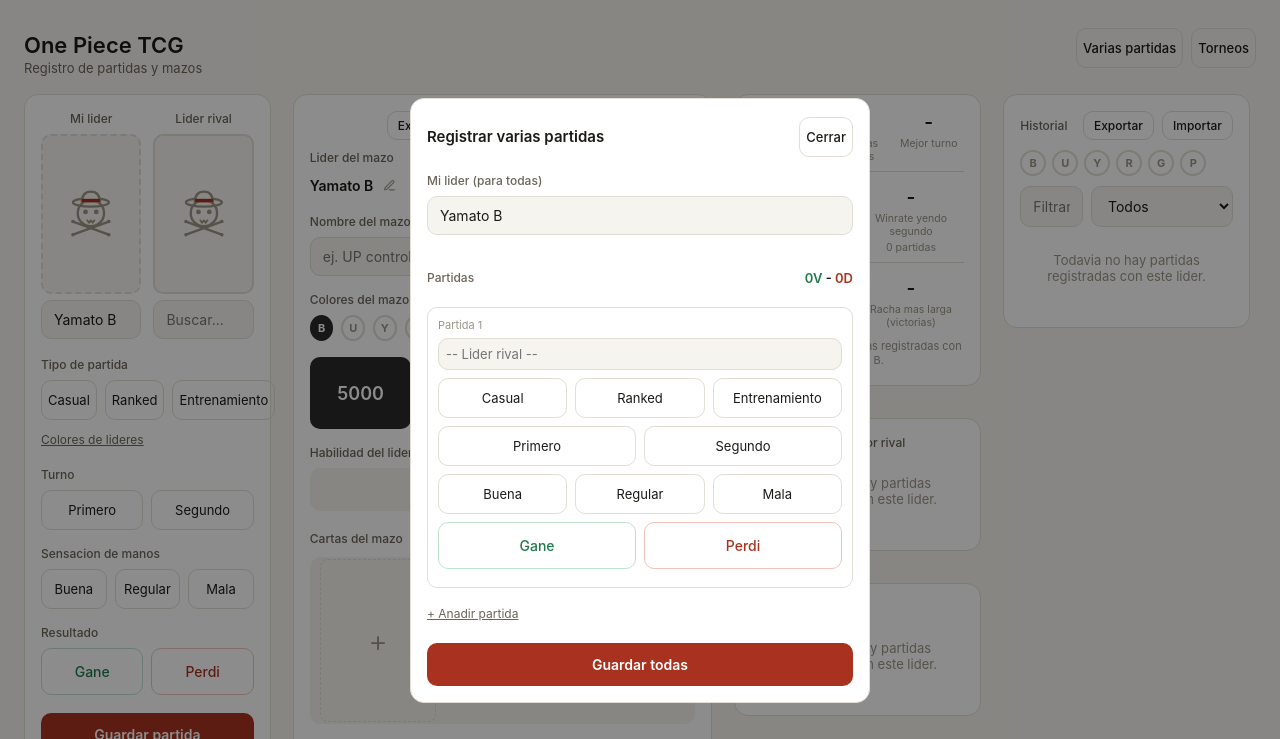
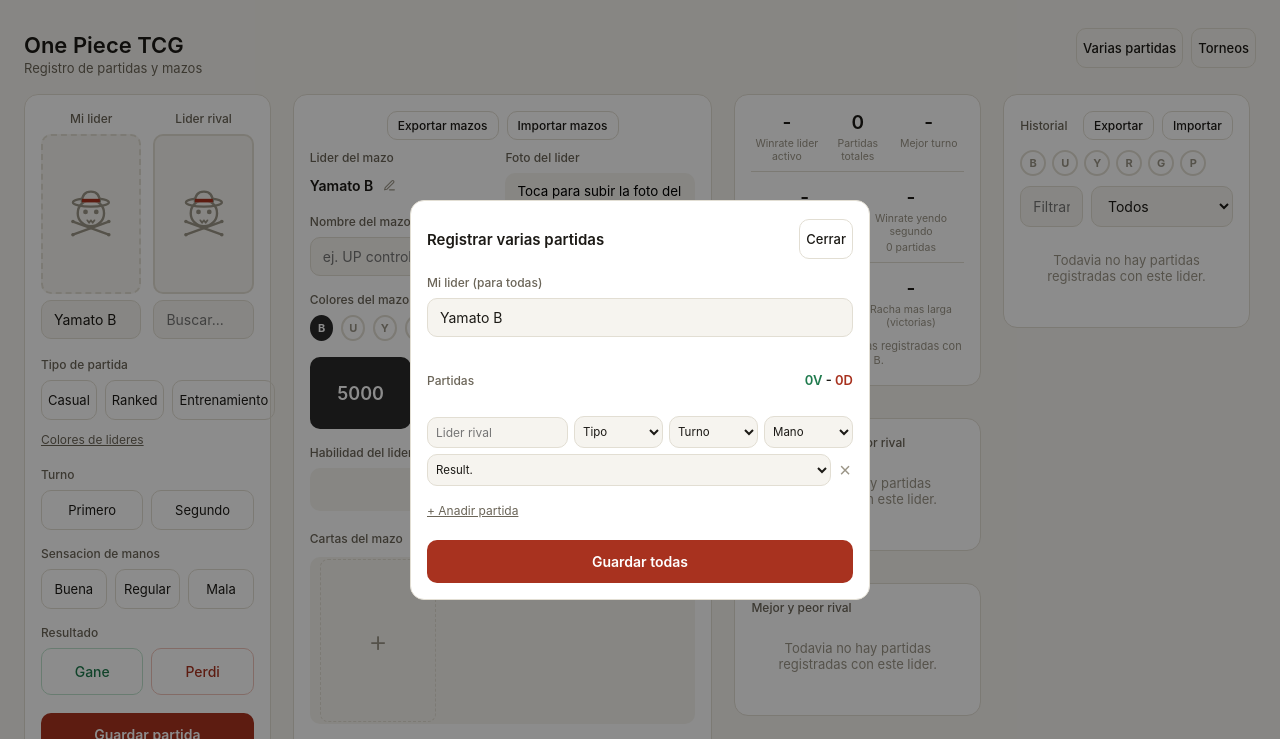
Before and after one commit to CristianMatias/one-piece-tcg-tracker, a plain HTML site: page preview/index.html in a window 1280 px wide. Both pictures are taken after a click on the button "Varias partidas". Shown: the top 739 px of the page. Drawn offline with Linux system fonts and the light colour scheme.

Commit message:
Actualizar preview: una linea por partida en 'Varias partidas'
Co-Authored-By: Claude Sonnet 5 <noreply@anthropic.com>
Claude-Session: https://claude.ai/code/session_01CTq3oPbupE5aQeE8hnkxdm

```diff
--- a/preview/index.html
+++ b/preview/index.html
@@ -566,6 +566,39 @@
     font-family: inherit;
   }
   .select:focus { outline: none; border-color: var(--accent); }
+  .bulk-match-row {
+    display: flex;
+    align-items: center;
+    gap: 6px;
+    padding: 7px 0;
+    border-bottom: 1px solid var(--border);
+    flex-wrap: wrap;
+  }
+  .bulk-match-row:last-child { border-bottom: none; }
+  .bulk-match-rival { flex: 1 1 130px; min-width: 110px; }
+  .bulk-match-mini-select {
+    flex: 1 1 78px;
+    min-width: 70px;
+    padding: 7px 4px;
+    border-radius: var(--radius);
+    border: 1.5px solid var(--border);
+    background: var(--bg);
+    color: var(--text);
+    font-size: 11.5px;
+    font-family: inherit;
+  }
+  .bulk-match-mini-select:focus { outline: none; border-color: var(--accent); }
+  .bulk-match-del {
+    flex: 0 0 auto;
+    background: none;
+    border: none;
+    color: var(--text-muted);
+    font-size: 20px;
+    line-height: 1;
+    cursor: pointer;
+    padding: 0 2px;
+  }
+  .bulk-match-del:hover { color: var(--danger); }
   .modal-overlay {
     display: none;
     position: fixed;
@@ -3496,64 +3529,60 @@ function renderBulkMatchesTally() {
   bulkMatchesTallyEl.innerHTML = '<span style="color:var(--success);">' + t.wins + 'V</span> - <span style="color:var(--danger);">' + t.losses + 'D</span>';
 }
 
-function bulkMatchButtonGroup(row, field, options, groupClass) {
-  const wrap = document.createElement('div');
-  wrap.className = groupClass;
-  wrap.style.marginBottom = '8px';
-  options.forEach(opt => {
-    const btn = document.createElement('button');
-    btn.type = 'button';
-    btn.className = opt.cls || 'btn';
-    if (row[field] === opt.value) btn.classList.add('selected');
-    btn.textContent = opt.label;
-    btn.addEventListener('click', () => {
-      row[field] = opt.value;
-      renderBulkMatchesRows();
-      if (field === 'resultado') renderBulkMatchesTally();
-    });
-    wrap.appendChild(btn);
-  });
-  return wrap;
-}
-
+const BULK_MATCH_FIELDS = [
+  { field: 'tipo', placeholder: 'Tipo', options: ['Casual', 'Ranked', 'Entrenamiento'] },
+  { field: 'turno', placeholder: 'Turno', options: ['Primero', 'Segundo'] },
+  { field: 'mano', placeholder: 'Mano', options: ['Buena', 'Regular', 'Mala'] },
+  { field: 'resultado', placeholder: 'Result.', options: [{ value: 'Victoria', label: 'Gane' }, { value: 'Derrota', label: 'Perdi' }] }
+];
+
+function bulkMatchMiniSelect(row, spec) {
+  const select = document.createElement('select');
+  select.className = 'bulk-match-mini-select';
+  const ph = document.createElement('option');
+  ph.value = '';
+  ph.textContent = spec.placeholder;
+  select.appendChild(ph);
+  spec.options.forEach(opt => {
+    const value = typeof opt === 'string' ? opt : opt.value;
+    const label = typeof opt === 'string' ? opt : opt.label;
+    const el = document.createElement('option');
+    el.value = value;
+    el.textContent = label;
+    select.appendChild(el);
+  });
+  select.value = row[spec.field] || '';
+  const recolor = () => {
+    select.style.color = spec.field !== 'resultado' ? '' : (row.resultado === 'Victoria' ? 'var(--success)' : row.resultado === 'Derrota' ? 'var(--danger)' : '');
+  };
+  recolor();
+  select.addEventListener('change', (e) => {
+    row[spec.field] = e.target.value;
+    recolor();
+    if (spec.field === 'resultado') renderBulkMatchesTally();
+  });
+  return select;
+}
+
+// Una linea por partida: lider rival (buscador) + 4 selects compactos +
+// quitar fila. Antes cada partida era una tarjeta con 4 grupos de botones
+// grandes (mucho scroll para unas pocas partidas); los selects ocupan una
+// sola linea y no hace falta volver a pintar la fila entera en cada cambio.
 function renderBulkMatchesRows() {
   document.querySelectorAll('.bulk-match-combo-dropdown').forEach(el => el.remove());
   bulkMatchesRowsEl.innerHTML = '';
   bulkMatchesRows.forEach((row, index) => {
-    const box = document.createElement('div');
-    box.className = 'torneo-round';
-
-    const top = document.createElement('div');
-    top.style.cssText = 'display:flex; justify-content:space-between; align-items:center; margin-bottom:6px;';
-    const label = document.createElement('p');
-    label.className = 'torneo-round-label';
-    label.style.margin = '0';
-    label.textContent = 'Partida ' + (index + 1);
-    top.appendChild(label);
-    if (bulkMatchesRows.length > 1) {
-      const delBtn = document.createElement('button');
-      delBtn.type = 'button';
-      delBtn.className = 'link-btn';
-      delBtn.style.cssText = 'color:var(--danger); font-size:11px; padding:0;';
-      delBtn.textContent = 'Quitar';
-      delBtn.addEventListener('click', () => {
-        bulkMatchesRows.splice(index, 1);
-        renderBulkMatchesRows();
-        renderBulkMatchesTally();
-      });
-      top.appendChild(delBtn);
-    }
-    box.appendChild(top);
+    const line = document.createElement('div');
+    line.className = 'bulk-match-row';
 
     const comboWrap = document.createElement('div');
-    comboWrap.className = 'combo-wrap';
-    comboWrap.style.marginBottom = '8px';
+    comboWrap.className = 'combo-wrap bulk-match-rival';
     const input = document.createElement('input');
     input.type = 'text';
     input.className = 'select';
-    input.placeholder = '-- Lider rival --';
+    input.placeholder = 'Lider rival';
     input.autocomplete = 'off';
-    input.style.cssText = 'font-size:13px; padding:7px; width:100%;';
+    input.style.cssText = 'font-size:12px; padding:7px 8px; width:100%;';
     input.value = row.rival || '';
     comboWrap.appendChild(input);
     const dropdown = document.createElement('div');
@@ -3563,7 +3592,7 @@ function renderBulkMatchesRows() {
     select.style.display = 'none';
     const ph = document.createElement('option');
     ph.value = '';
-    ph.textContent = '-- Lider rival --';
+    ph.textContent = 'Lider rival';
     select.appendChild(ph);
     sortedLeaders().forEach(name => {
       const opt = document.createElement('option');
@@ -3575,28 +3604,24 @@ function renderBulkMatchesRows() {
     select.addEventListener('change', (e) => { row.rival = e.target.value; });
     comboWrap.appendChild(select);
     createLeaderCombo(input, dropdown, select);
-    box.appendChild(comboWrap);
-
-    box.appendChild(bulkMatchButtonGroup(row, 'tipo', [
-      { value: 'Casual', label: 'Casual' },
-      { value: 'Ranked', label: 'Ranked' },
-      { value: 'Entrenamiento', label: 'Entrenamiento' }
-    ], 'row3'));
-    box.appendChild(bulkMatchButtonGroup(row, 'turno', [
-      { value: 'Primero', label: 'Primero' },
-      { value: 'Segundo', label: 'Segundo' }
-    ], 'row2'));
-    box.appendChild(bulkMatchButtonGroup(row, 'mano', [
-      { value: 'Buena', label: 'Buena' },
-      { value: 'Regular', label: 'Regular' },
-      { value: 'Mala', label: 'Mala' }
-    ], 'row3'));
-    box.appendChild(bulkMatchButtonGroup(row, 'resultado', [
-      { value: 'Victoria', label: 'Gane', cls: 'btn-win' },
-      { value: 'Derrota', label: 'Perdi', cls: 'btn-lose' }
-    ], 'row2'));
-
-    bulkMatchesRowsEl.appendChild(box);
+    line.appendChild(comboWrap);
+
+    BULK_MATCH_FIELDS.forEach(spec => line.appendChild(bulkMatchMiniSelect(row, spec)));
+
+    const delBtn = document.createElement('button');
+    delBtn.type = 'button';
+    delBtn.className = 'bulk-match-del';
+    delBtn.title = 'Quitar partida';
+    delBtn.textContent = '×';
+    delBtn.addEventListener('click', () => {
+      bulkMatchesRows.splice(index, 1);
+      if (!bulkMatchesRows.length) bulkMatchesRows.push(newBulkMatchRow());
+      renderBulkMatchesRows();
+      renderBulkMatchesTally();
+    });
+    line.appendChild(delBtn);
+
+    bulkMatchesRowsEl.appendChild(line);
   });
 }
 
```
